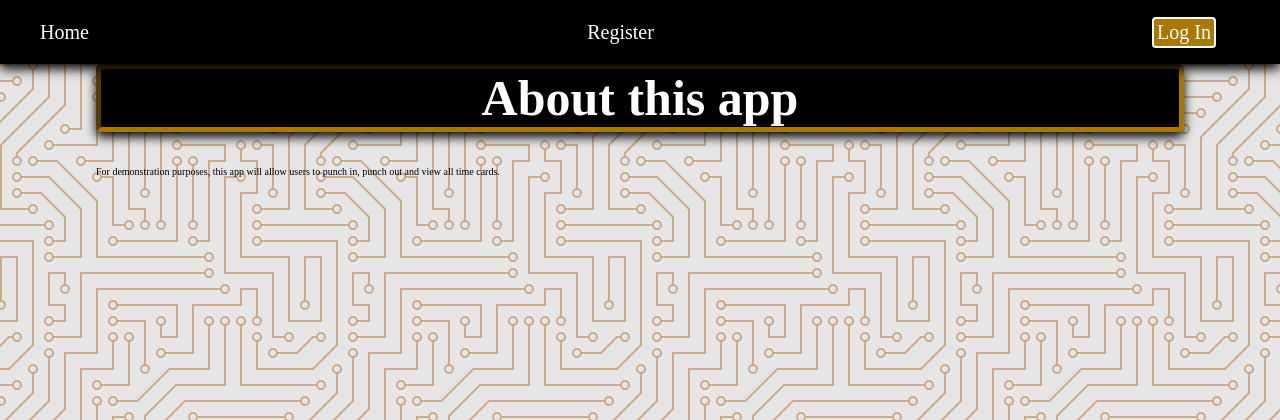
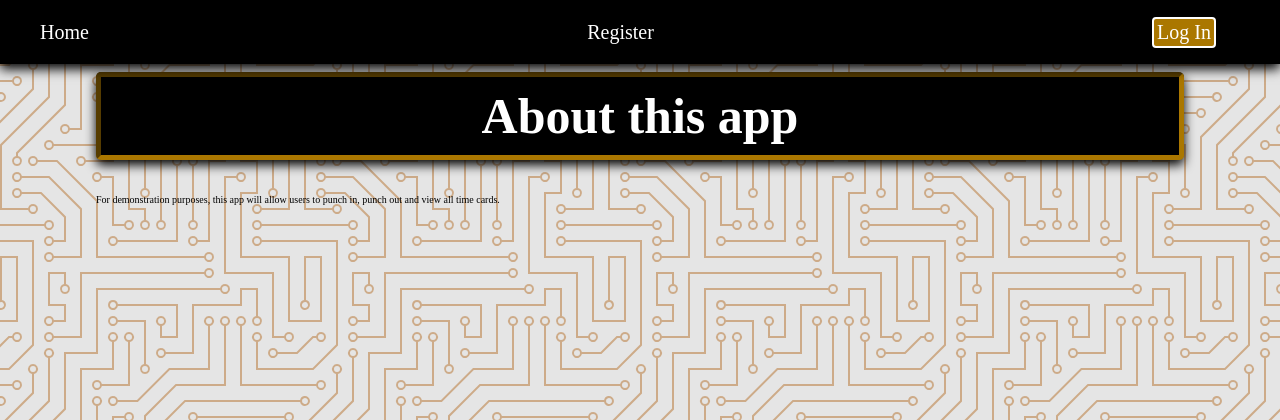
Before and after one commit to awatersny/time_cards, a Flask app: page /info in a window 1280 px wide. Shown: the top 420 px of the page. Run offline with Flask 2, Linux system fonts and the light colour scheme; parts of the project's set-up code (start-up, migrations or seed data) failed here and were passed over.

Commit message:
Update styling

```diff
--- a/myapp/__init__.py
+++ b/myapp/__init__.py
@@ -19,7 +19,7 @@ app.config['SECRET_KEY'] = os.getenv('SECRET_KEY')
 
 # set up connection to db
 app.config['SQLALCHEMY_DATABASE_URI'] = "postgresql://localhost:5432/time_cards"
-app.config['SQLALCHEMY_DATABASE_URI'] = os.getenv('DATABASE_URL').replace("://", "ql://", 1)
+# app.config['SQLALCHEMY_DATABASE_URI'] = os.getenv('DATABASE_URL').replace("://", "ql://", 1)
 app.config['SQLALCHEMY_TRACK_MODIFICATIONS'] = False
 
 db = SQLAlchemy(app)
--- a/myapp/static/stylesheets/style.css
+++ b/myapp/static/stylesheets/style.css
@@ -40,10 +40,11 @@ form, h1 {
 }
 
 h1 {
-  margin-top: 3vh;
+  margin-top: 4vh;
   background-size: cover;
   background-color: #000;
   border: .5rem inset #a70;
+  padding: 1rem;
 }
 
 h2 {
```
